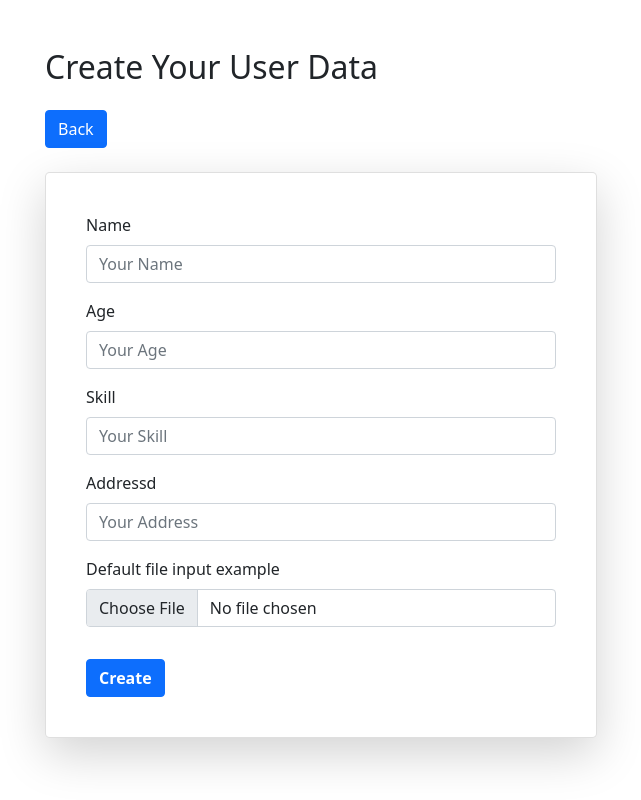
After one commit to shanto-dev/Php, a PHP site: page /add-data.php in a window 1280 px wide. The commit adds this page. Shown: the whole page, without its empty margins (227-868 px from the left). Run offline with PHP 8.4, Linux system fonts and the light colour scheme; some libraries are stand-ins or nearby versions.

Commit message:
update front Style

```diff
--- /dev/null
+++ b/add-data.php
@@ -0,0 +1,52 @@
+<!DOCTYPE html>
+<html lang="en">
+<head>
+    <meta charset="UTF-8">
+    <meta name="viewport" content="width=device-width, initial-scale=1.0">
+    <title>Add User</title>
+    <link href="https://cdn.jsdelivr.net/npm/bootstrap@5.0.2/dist/css/bootstrap.min.css" rel="stylesheet">
+    <link rel="stylesheet" href="https://cdnjs.cloudflare.com/ajax/libs/font-awesome/6.6.0/css/all.min.css" />
+    <link rel="stylesheet" href="./assets/css/style.css">
+</head>
+<body>
+    <section class="addUser mt-5">
+        <div class="container">
+            <div class="row">
+                <div class="col-md-8 offset-md-2">
+                    <h2 class="mb-4">Create Your User Data</h2>
+                    <a href="index.php" class="btn btn-primary mb-4">Back</a>
+                    <div class="card mb-3 shadow-lg p-4 rounded-3 w-75">
+                        <div class="card-body">
+                        <form class="row g-3">
+                            <div class="col-12">
+                                <label for="user-name" class="form-label">Name</label>
+                                <input type="text" class="form-control" id="user-name" placeholder="Your Name">
+                            </div>
+                            <div class="col-12">
+                                <label for="user-age" class="form-label">Age</label>
+                                <input type="text" class="form-control" id="user-age" placeholder="Your Age">
+                            </div>
+                            <div class="col-12">
+                                <label for="user-skill" class="form-label">Skill</label>
+                                <input type="text" class="form-control" id="user-skill" placeholder="Your Skill">
+                            </div>
+                            <div class="col-12">
+                                <label for="user-address" class="form-label">Addressd</label>
+                                <input type="text" class="form-control" id="user-address" placeholder="Your Address">
+                            </div>
+                            <div class="mb-3">
+                                <label for="formFile" class="form-label">Default file input example</label>
+                                <input class="form-control" type="file" id="formFile">
+                            </div>
+                            <div class="col-12">
+                                <button type="submit" class="btn btn-primary fw-bold">Create</button>
+                            </div>
+                            </form>
+                        </div>
+                    </div>
+                </div>
+            </div>
+        </div>
+    </section>
+</body>
+</html>
--- /dev/null
+++ b/app/functions.php
@@ -0,0 +1,5 @@
+<?php
+
+    echo "hello";
+
+?>
--- /dev/null
+++ b/assets/css/style.css
@@ -0,0 +1,33 @@
+*{
+    margin: 0;
+    padding: 0;
+}
+.user-img{
+    width: 60px;
+    height: 60px;
+    border-radius: 50%;
+}
+.user-img img{
+    max-width: 100%;
+}
+tr{
+    vertical-align: middle;
+}
+tr td:last-child{
+    width: 125px;
+}
+
+/* user single  */
+.user-img-single{
+    width: 260px;
+    height: 260px;
+    border-radius: 50%;
+    margin: 0 auto;
+}
+.user-img-single img{
+    max-width: 100%;
+    border-radius: inherit;
+}
+.user_single_data th{
+    width: 10px;
+}
```
Also changed, not shown: autoload.php (added, +8 -0 lines), index.php (+7 -4 lines), single-data.php (added, +52 -0 lines).
